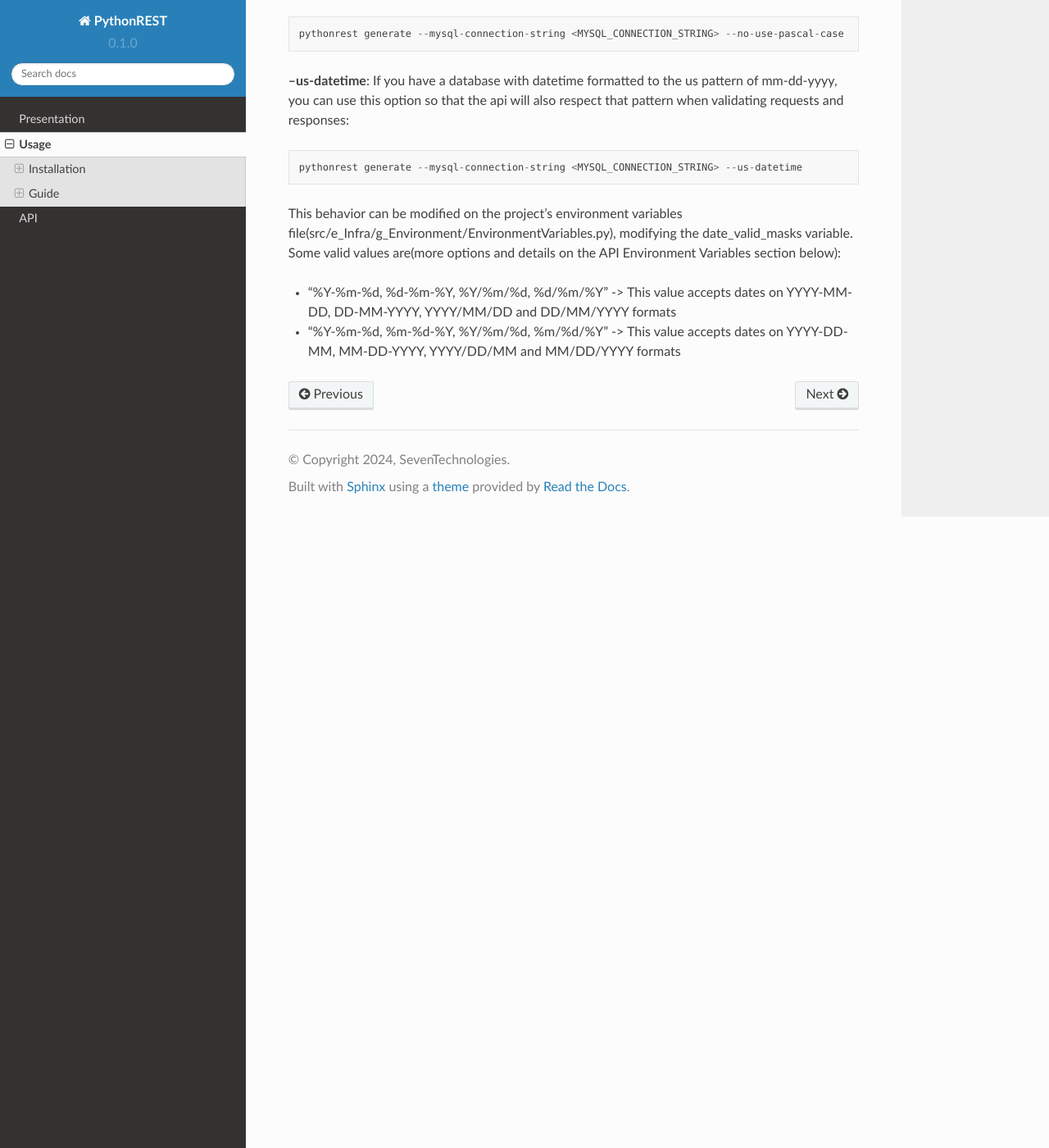
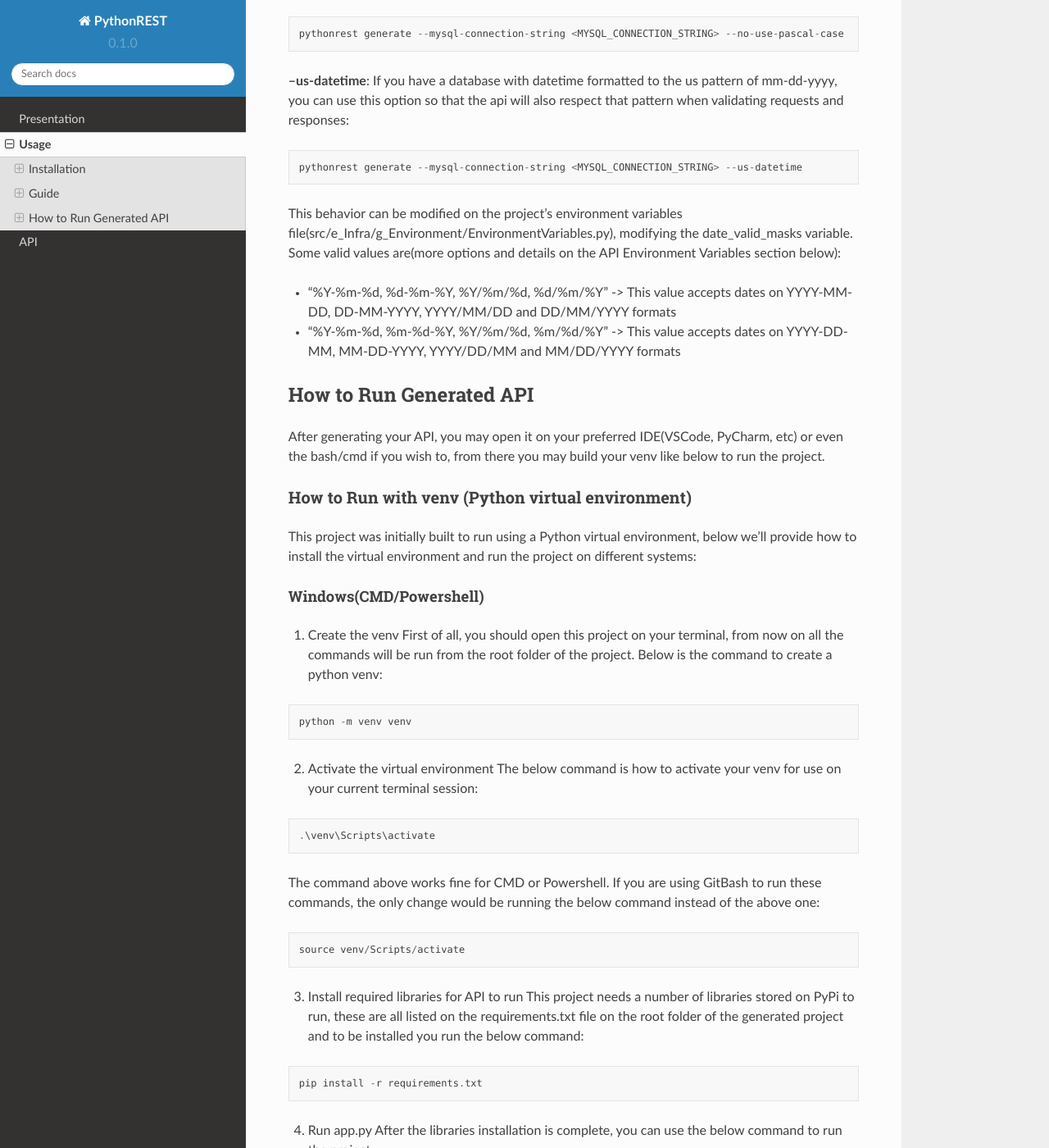
Before and after one commit to daflon-gustavo/testing-read-the-docs, a Sphinx documentation site: the page built from docs/source/usage.rst, in a window 1280 px wide and 1400 px high, scrolled down 3031 px. Shown: the whole window at 82% size. Built offline with Sphinx 7.4.7 and the Read the Docs theme 2.0.0, drawn with Linux system fonts in a browser that asks for light colours; some of the changed text lies outside the part shown.

Commit message:
added how to run the API

```diff
--- a/docs/source/index.rst
+++ b/docs/source/index.rst
@@ -7,7 +7,7 @@ THIS WILL SAVE YOU MONTHS OF DEVELOPMENT TIME, GUARANTEED!
 
 Your new generated API will have full CRUD compatibility with your mapped database and full swagger documentation and specs available. With your new API in hand, you will be able to containerize or serverless deploy it to any local, private and public cloud providers of your choice and use it at will! If you're interested in taking your API to the next level and don't know how, please inquiry us on the email below for consultancies.
 
-This project is under active enhancement and we have several open GitHub issues so we can improve it even further, if you're an Open Source enthusiast and wish to contribute, we'd be more than happy to have you on our team! Get in touch via admin@seventechnologies if you have any doubts or suggestions and don't forget to star rate our repo!
+This project is under active enhancement and we have several open GitHub issues so we can improve it even further, if you're an Open Source enthusiast and wish to contribute, we'd be more than happy to have you on our team! Get in touch via admin@seventechnologies if you have any doubts or suggestions and don't forget to star rate `our repo<https://github.com/seven-technologies-cloud/pythonrest>`_!
 
 Check out the :doc:`usage` section for further information, including
 how to :ref:`installation` the project.
--- a/docs/source/usage.rst
+++ b/docs/source/usage.rst
@@ -154,3 +154,85 @@ This behavior can be modified on the project's environment variables file(src/e_
 
 * "%Y-%m-%d, %d-%m-%Y, %Y/%m/%d, %d/%m/%Y" -> This value accepts dates on YYYY-MM-DD, DD-MM-YYYY, YYYY/MM/DD and DD/MM/YYYY formats
 * "%Y-%m-%d, %m-%d-%Y, %Y/%m/%d, %m/%d/%Y" -> This value accepts dates on YYYY-DD-MM, MM-DD-YYYY, YYYY/DD/MM and MM/DD/YYYY formats
+
+How to Run Generated API
+------------------------
+
+After generating your API, you may open it on your preferred IDE(VSCode, PyCharm, etc) or even the bash/cmd if you wish to, from there you may build your venv like below to run the project.
+
+How to Run with venv (Python virtual environment)
+~~~~~~~~~~~~~~~~~~~~~~~~~~~~~~~~~~~~~~~~~~~~~~~~~
+
+This project was initially built to run using a Python virtual environment, below we'll provide how to install the virtual environment and run the project on different systems:
+
+Windows(CMD/Powershell)
+^^^^^^^^^^^^^^^^^^^^^^^
+
+1. Create the venv First of all, you should open this project on your terminal, from now on all the commands will be run from the root folder of the project. Below is the command to create a python venv:
+
+.. code-block::
+
+   python -m venv venv
+
+2. Activate the virtual environment The below command is how to activate your venv for use on your current terminal session:
+
+.. code-block::
+
+   .\venv\Scripts\activate
+
+The command above works fine for CMD or Powershell. If you are using GitBash to run these commands, the only change would be running the below command instead of the above one:
+
+.. code-block::
+
+   source venv/Scripts/activate
+
+
+3. Install required libraries for API to run This project needs a number of libraries stored on PyPi to run, these are all listed on the requirements.txt file on the root folder of the generated project and to be installed you run the below command:
+
+.. code-block::
+
+   pip install -r requirements.txt
+
+4. Run app.py After the libraries installation is complete, you can use the below command to run the project:
+
+.. code-block::
+
+   python app.py
+
+From there you can access the URL localhost:5000, which is the base endpoint to go to the project routes and make requests following the API Usage Examples section on this readme, our `blog <https://medium.com/@seventechnologiescloud/>`_ and our documentation here at `readthedocs <https://readthedocs.org/projects/pythonrest/>`_
+
+Linux/Mac(Bash/Zsh)
+^^^^^^^^^^^^^^^^^^^
+
+1. Create the venv: On Debian/Ubuntu systems, you need to have the python3-venv package installed, which you can do with the following commands:
+
+.. code-block::
+
+   apt-get update
+   apt install python3.8-venv
+
+And then you can create the venv with the following:
+
+.. code-block::
+
+   python3 -m venv venv
+
+2. Activate the virtual environment The below command is how to activate your venv for use on your current terminal session:
+
+.. code-block::
+
+   source venv/bin/activate
+
+3. Install required libraries for API to run This project needs a number of libraries stored on PyPi to run, these are all listed on the requirements.txt file on the root folder of the generated project and to be installed you run the below command:
+
+.. code-block::
+
+   pip install -r requirements.txt
+
+4. Run app.py After the libraries installation is complete, you can use the below command to run the project:
+
+.. code-block::
+
+   python app.py
+
+From there you can access the URL localhost:5000, which is the base endpoint to go to the project routes and make requests following the API Usage Examples section on this readme, our `blog <https://medium.com/@seventechnologiescloud/>`_ and our documentation here at `readthedocs <https://readthedocs.org/projects/pythonrest/>`_
```
